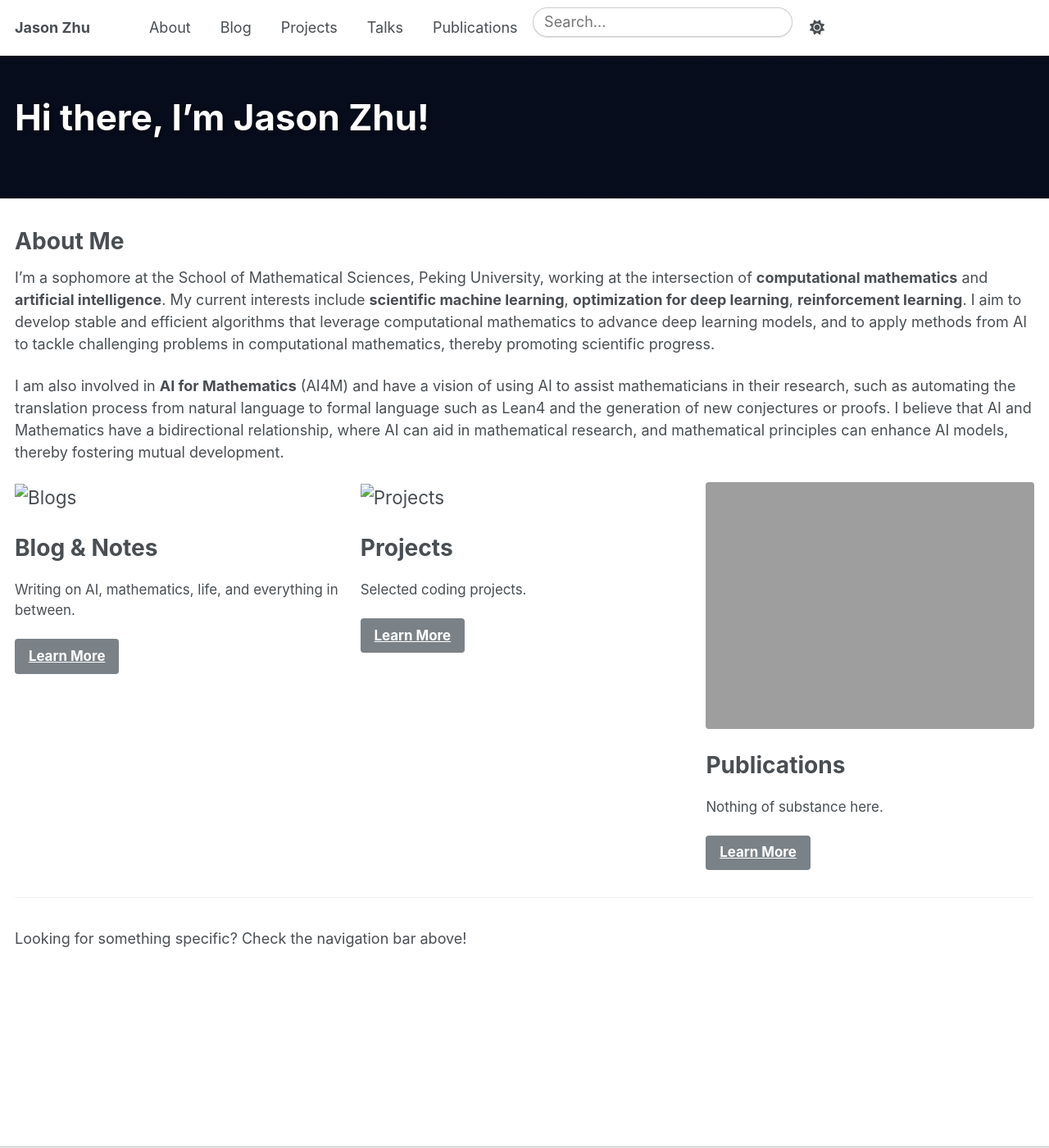
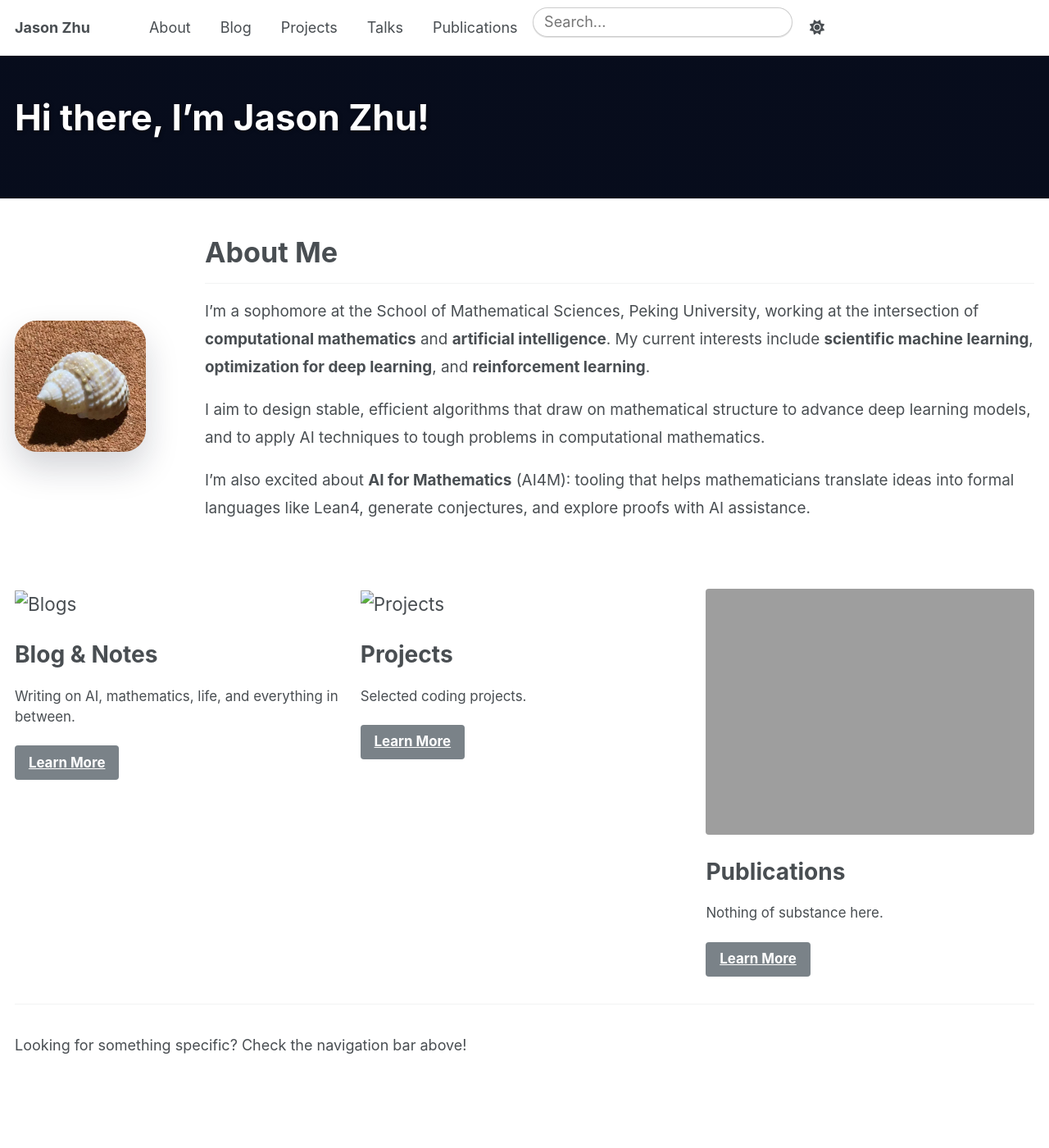
Before and after one commit to JasonZhu314/JasonZhu314.github.io, a Jekyll site: the page built from index.md, in a window 1280 px wide and 1400 px high. Shown: the whole window at 82% size. Built offline with Jekyll 4.4.1, drawn with Linux system fonts in a browser that asks for light colours; a script that is not in the unit is left out; comment, search, counter and statistics services are not loaded.

Commit message:
Change layout of front page.

```diff
--- a/_includes/head/custom.html
+++ b/_includes/head/custom.html
@@ -75,6 +75,90 @@
 {% endif %}
 
 
+
+{% if page.url == '/' %}
+<style>
+  .intro-panel {
+    display: grid;
+    grid-template-columns: minmax(0, 160px) minmax(0, 1fr);
+    gap: 4rem;
+    align-items: center;
+    margin: 2.5rem 0 3.5rem;
+  }
+  .intro-panel__image img {
+    width: 100%;
+    max-width: 240px;
+    border-radius: 1.5rem;
+    box-shadow: 0 20px 40px rgba(15, 23, 42, 0.18);
+  }
+  .intro-panel__content h2 {
+    margin-top: 0;
+    font-size: 1.9rem;
+  }
+  .intro-panel__content p {
+    font-size: 1.05rem;
+    line-height: 1.8;
+    margin-bottom: 1rem;
+  }
+  @media (max-width: 900px) {
+    .intro-panel {
+      grid-template-columns: 1fr;
+    }
+    .intro-panel__image {
+      display: flex;
+      justify-content: center;
+    }
+    .intro-panel__image img {
+      max-width: 200px;
+    }
+  }
+</style>
+{% endif %}
+
+{% if page.layout == 'search' %}
+<style>
+  .search-page__form {
+    margin-bottom: 1.5rem;
+    display: flex;
+    flex-direction: column;
+    gap: 0.75rem;
+  }
+  .search-page__controls {
+    display: flex;
+    gap: 0.75rem;
+    flex-wrap: wrap;
+  }
+  .search-page__controls input[type="search"] {
+    flex: 1 1 280px;
+    padding: 0.65rem 0.85rem;
+    border-radius: 0.65rem;
+    border: 1px solid rgba(148, 163, 184, 0.6);
+  }
+  .search-page__status {
+    font-size: 0.95rem;
+    color: rgba(71, 85, 105, 0.9);
+    margin-bottom: 1rem;
+  }
+  .search-page__results {
+    display: grid;
+    gap: 1.5rem;
+  }
+  .search-result__title {
+    margin-bottom: 0.45rem;
+    font-size: 1.3rem;
+  }
+  .search-result__meta {
+    margin: 0 0 0.35rem;
+    font-size: 0.9rem;
+    color: rgba(100, 116, 139, 0.9);
+  }
+  .search-result__excerpt {
+    margin: 0;
+    font-size: 1rem;
+    line-height: 1.6;
+  }
+</style>
+{% endif %}
 {% if site.search %}
 <style>
   .masthead__menu-item--search {
--- a/index.md
+++ b/index.md
@@ -31,54 +31,18 @@ feature_row:
     excerpt: "Nothing of substance here."
 ---
 
-# About Me
-
-I’m a sophomore at the School of Mathematical Sciences, Peking University, working at the intersection of **computational mathematics** and **artificial intelligence**. My current interests include **scientific machine learning**, **optimization for deep learning**, **reinforcement learning**. I aim to develop
-stable and efficient algorithms that leverage computational mathematics to advance deep learning models,
-and to apply methods from AI to tackle challenging problems in computational mathematics, thereby promoting scientific
-progress.
-
-I am also involved in **AI for Mathematics** (AI4M) and have a vision of using AI to assist mathematicians in their research, such as automating the translation process from natural language to formal language such as Lean4 and the generation of new conjectures or proofs. I believe that AI and Mathematics have a bidirectional relationship, where AI can aid in mathematical research, and mathematical principles can enhance AI models, thereby fostering mutual development.
+<div class="intro-panel">
+  <div class="intro-panel__image">
+    <img src="{{ '/images/profile.jpg' | relative_url }}" alt="Jason Zhu headshot">
+  </div>
+  <div class="intro-panel__content">
+    <h2>About Me</h2>
+    <p>I’m a sophomore at the School of Mathematical Sciences, Peking University, working at the intersection of <strong>computational mathematics</strong> and <strong>artificial intelligence</strong>. My current interests include <strong>scientific machine learning</strong>, <strong>optimization for deep learning</strong>, and <strong>reinforcement learning</strong>.</p>
+    <p>I aim to design stable, efficient algorithms that draw on mathematical structure to advance deep learning models, and to apply AI techniques to tough problems in computational mathematics.</p>
+    <p>I’m also excited about <strong>AI for Mathematics</strong> (AI4M): tooling that helps mathematicians translate ideas into formal languages like Lean4, generate conjectures, and explore proofs with AI assistance.</p>
+  </div>
+</div>
 
 {% include feature_row %}
 
-<!-- {% assign recent_posts = site.posts | slice: 0, 3 %} -->
-<!-- {% if recent_posts and recent_posts.size > 0 %} -->
-
-<!-- ## Latest Posts
-
-{% for post in recent_posts %}
-{% include archive-single.html type="list" %}
-{% endfor %}
-
-<p><a class="btn btn--inverse" href="/year-archive/">Browse all posts →</a></p>
-{% endif %}
-
-{% if site.publications and site.publications.size > 0 %}
-{% assign recent_pubs = site.publications | sort: "date" | reverse | slice: 0, 3 %}
-## Recent Publications
-
-{% for post in recent_pubs %}
-{% include archive-single.html type="list" %}
-{% endfor %}
-
-<p><a class="btn btn--inverse" href="/publications/">See full publication list →</a></p>
-{% endif %}
-
-{% if site.portfolio and site.portfolio.size > 0 %}
-{% assign featured_projects = site.portfolio | sort: "date" | reverse | slice: 0, 6 %}
-## Featured Projects
-
-<div class="grid__wrapper">
-{% for post in featured_projects %}
-{% include archive-single.html type="grid" %}
-{% endfor %}
-</div>
-
-<p><a class="btn btn--inverse" href="/portfolio/">All projects →</a></p>
-{% endif %}
-
-{% if site.data.navigation.main %} -->
-
 Looking for something specific? Check the navigation bar above!
-{% endif %}
```
Also changed, not shown: _layouts/search.html (added, +137 -0 lines).
